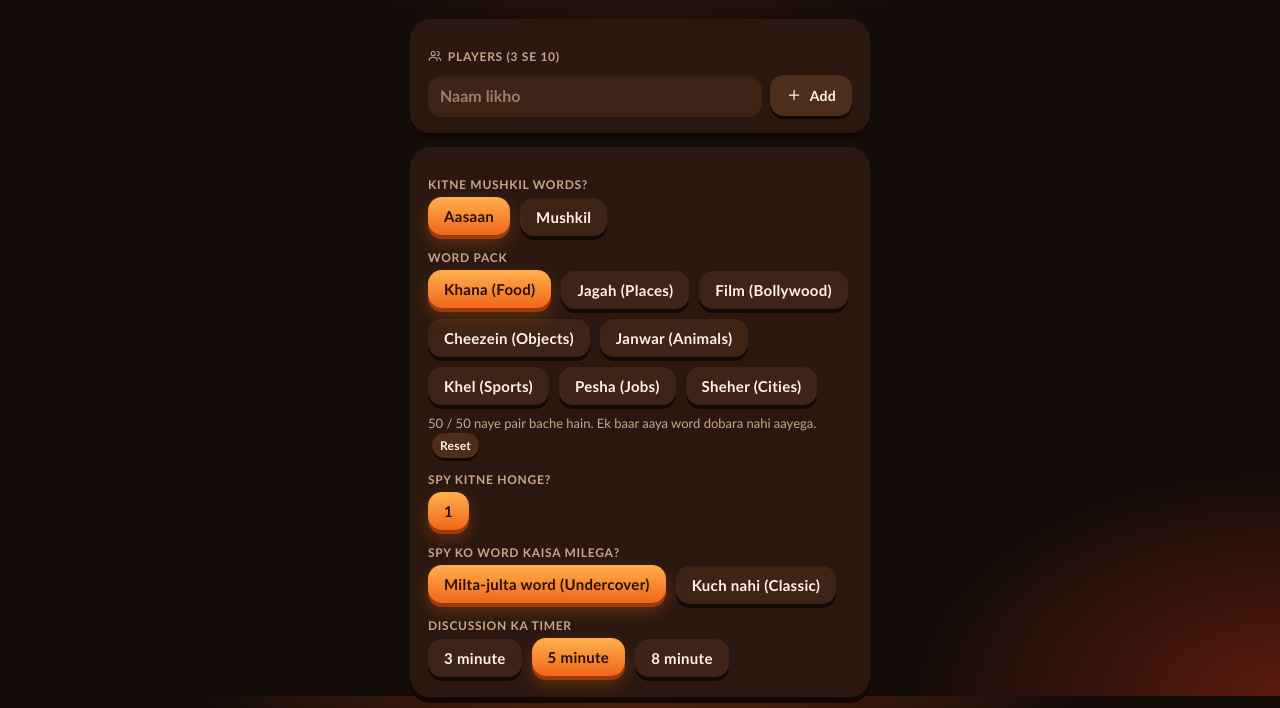
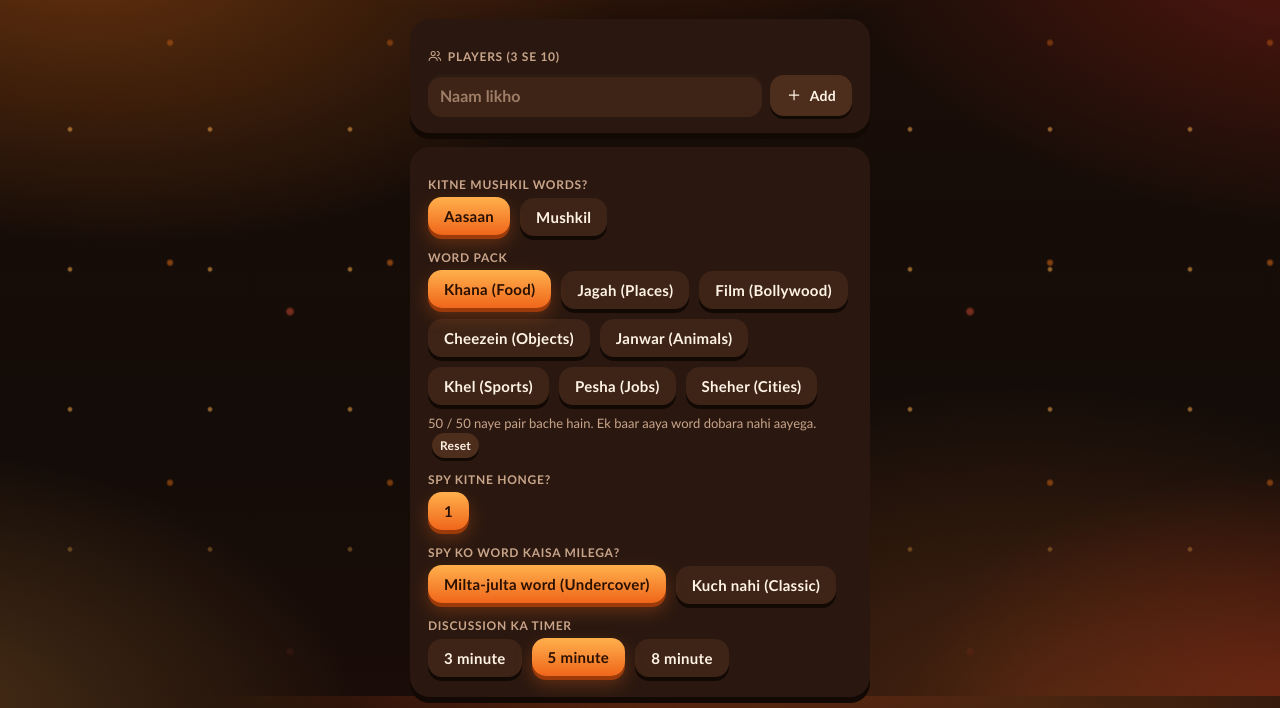
Before and after one commit to Chaotic369/Spy, a plain HTML site: page index.html in a window 1280 px wide. Shown: the part 104-812 px from the top of the page. Drawn offline with Linux system fonts and the light colour scheme.

Commit message:
Commit all files (2 modified) via Sovereign IDE

```diff
--- a/index.html
+++ b/index.html
@@ -240,10 +240,60 @@ button:active:not(:disabled) .ic{transform:scale(.9)}
 #modal .row button{animation:popIn .35s cubic-bezier(.2,1.4,.4,1) backwards}
 #modal .row button:nth-child(2){animation-delay:.08s}
 
+#app.still>*,#app.still .panel,#app.still ul.players li,#app.still .av,#app.still .votes button,#app.still .chip,#app.still .chip.on,#app.still .tag,#app.still .tag.spy,#app.still .score,#app.still .err,#app.still .prog i.on,#app.still .hint,#app.still .word{animation:none!important}
+
 @media (prefers-reduced-motion:reduce){
   *,*::before,*::after{animation-duration:.01ms!important;animation-iteration-count:1!important;animation-delay:0s!important;transition-duration:.01ms!important}
-}
-</style>
+  }
+
+  /* ---- Animated background ---- */
+  html{background:linear-gradient(180deg,#1a0d07 0%,#140c08 55%,#1f0d08 100%)}
+  body{background-color:transparent}
+  #app{position:relative;z-index:1}
+  body::before,body::after{content:"";position:fixed;pointer-events:none;z-index:0}
+  body::before{
+    inset:-25%;
+    background:
+      radial-gradient(38% 34% at 20% 25%,rgba(255,122,24,.34) 0%,rgba(255,122,24,0) 70%),
+      radial-gradient(34% 30% at 80% 20%,rgba(214,45,32,.30) 0%,rgba(214,45,32,0) 70%),
+      radial-gradient(40% 36% at 70% 80%,rgba(160,82,30,.34) 0%,rgba(160,82,30,0) 70%),
+      radial-gradient(30% 28% at 15% 85%,rgba(255,176,77,.20) 0%,rgba(255,176,77,0) 70%);
+    animation:aurora 26s ease-in-out infinite alternate;
+    will-change:transform
+  }
+  body::after{
+    inset:0;
+    background-image:
+      radial-gradient(circle,rgba(255,176,77,.95) 0 1.5px,rgba(255,176,77,0) 3px),
+      radial-gradient(circle,rgba(255,122,24,.85) 0 2px,rgba(255,122,24,0) 4px),
+      radial-gradient(circle,rgba(255,90,60,.75) 0 2.5px,rgba(255,90,60,0) 5px);
+    background-size:140px 140px,220px 220px,340px 340px;
+    background-position:0 0,60px 0,120px 0;
+    -webkit-mask-image:linear-gradient(180deg,transparent 0%,#000 25%,#000 70%,transparent 100%);
+    mask-image:linear-gradient(180deg,transparent 0%,#000 25%,#000 70%,transparent 100%);
+    opacity:.55;
+    animation:embers 18s linear infinite
+  }
+  @keyframes aurora{
+    0%{transform:translate3d(-4%,-3%,0) rotate(0deg) scale(1)}
+    33%{transform:translate3d(5%,2%,0) rotate(6deg) scale(1.12)}
+    66%{transform:translate3d(-3%,5%,0) rotate(-5deg) scale(1.06)}
+    100%{transform:translate3d(4%,-4%,0) rotate(4deg) scale(1.15)}
+  }
+  @keyframes embers{
+    from{background-position:0 0,60px 0,120px 0}
+    to{background-position:0 -420px,60px -660px,120px -340px}
+  }
+  @keyframes breathe{0%,100%{opacity:.5}50%{opacity:1}}
+  #app::before{
+    content:"";position:fixed;left:0;right:0;bottom:0;height:34vh;z-index:-1;pointer-events:none;
+    background:radial-gradient(70% 100% at 50% 100%,rgba(240,102,26,.28) 0%,rgba(240,102,26,0) 75%);
+    animation:breathe 5s ease-in-out infinite
+  }
+  @media (prefers-reduced-motion:reduce){
+    body::before,body::after,#app::before{animation:none!important}
+  }
+  </style>
 </head>
 <body>
 <div id="app"></div>
@@ -1117,9 +1167,13 @@ function endRound(winner, reason) {
 
 var _lastScr = "";
 new MutationObserver(function () {
-  if (S.screen === "setup" && _lastScr === "setup") return;
-  _lastScr = S.screen;
-  app.classList.remove("in");
+  if (S.screen === _lastScr && S.screen !== "reveal") {
+      app.classList.add("still");
+      return;
+    }
+    _lastScr = S.screen;
+    app.classList.remove("still");
+    app.classList.remove("in");
   void app.offsetWidth;
   app.classList.add("in");
 }).observe(app, { childList: true });
```
